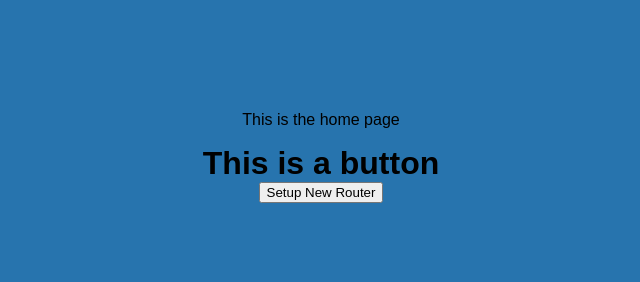
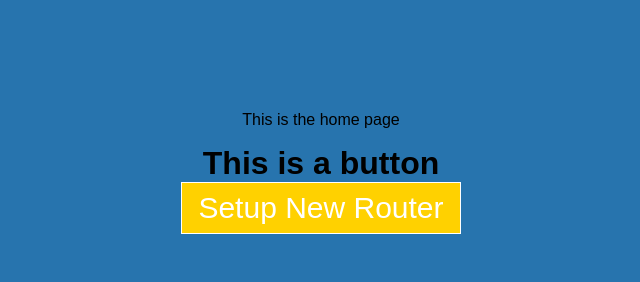
Before and after one commit to Howard-Z/auto-router, a Django app: page / in a window 1280 px wide. Shown: the part 287-569 px from the top of the page, without its empty margins (319-959 px from the left). Run offline with Django 3.2, Linux system fonts and the light colour scheme.

Commit message:
Home page CSS

```diff
--- a/testing/AutoRouter/templates/home.html
+++ b/testing/AutoRouter/templates/home.html
@@ -1,19 +1,14 @@
 <!DOCTYPE html>
 <html lang="en">
+    {% load static %}
     <head>
-        <link rel="stylesheet" href="./CSS/home.css">
-        <style>
-            body {
-                background-color: rgb(39, 116, 174);
-                font-family: Arial, Helvetica, sans-serif;
-            }
-        </style>
+        <link rel="stylesheet" type="text/css" href="{% static 'CSS/home.css' %}">
         <title>Router Secure</title>
     </head>
     <body>
         <div className="wrapper">
             <div>
-                <h1 style="font-size: 10em; color:white"><center>Welcome</center></h1>
+                <h1><center>Welcome</center></h1>
             </div>
             <div>
                 <p><center>This is the home page</center></p>
@@ -21,9 +16,9 @@
             <div>
                 <center><b style="font-size: 2em">This is a button</b>
                 <div style="flex-grow: 1"/>
-                <Button onclick="window.location.href='http://127.0.0.1:8000/new_router/';">
+                <button id="button" onclick="window.location.href='http://127.0.0.1:8000/new_router/';">
                     Setup New Router
-                </Button>
+                </button>
                 </center>
             </div>
         </div>
--- /dev/null
+++ b/testing/static/CSS/home.css
@@ -0,0 +1,20 @@
+body {
+    background-color: rgb(39, 116, 174);
+    font-family: Arial, Helvetica, sans-serif;
+}
+
+button {
+    background-color: #ffd100;
+    border: 1px solid white;
+    color: #ffffff;
+    padding: 8px 16px;
+    text-align: center;
+    text-decoration: none;
+    display: inline-block;
+    font-size: 30px;
+}
+
+h1 {
+    font-size: 10em;
+    color: white;
+}
```
Also changed, not shown: testing/static/CSS/new_router.css (added).
